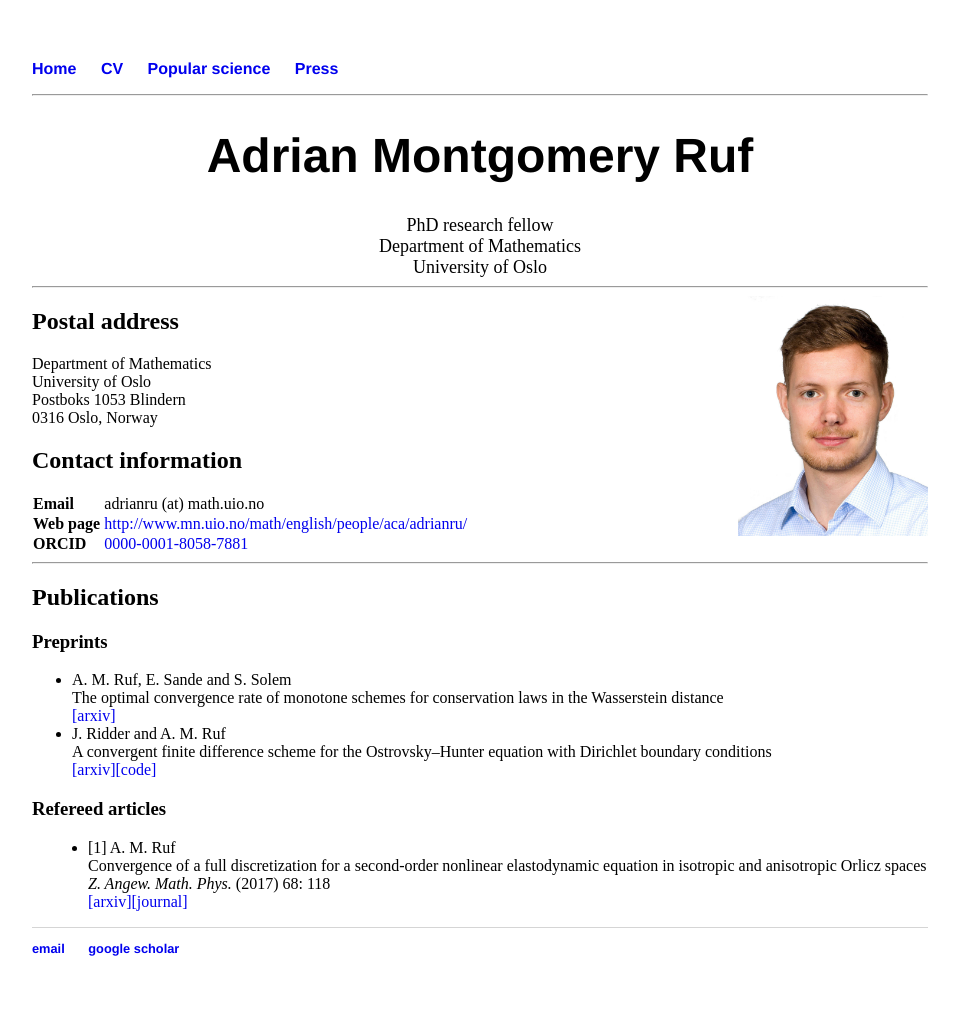
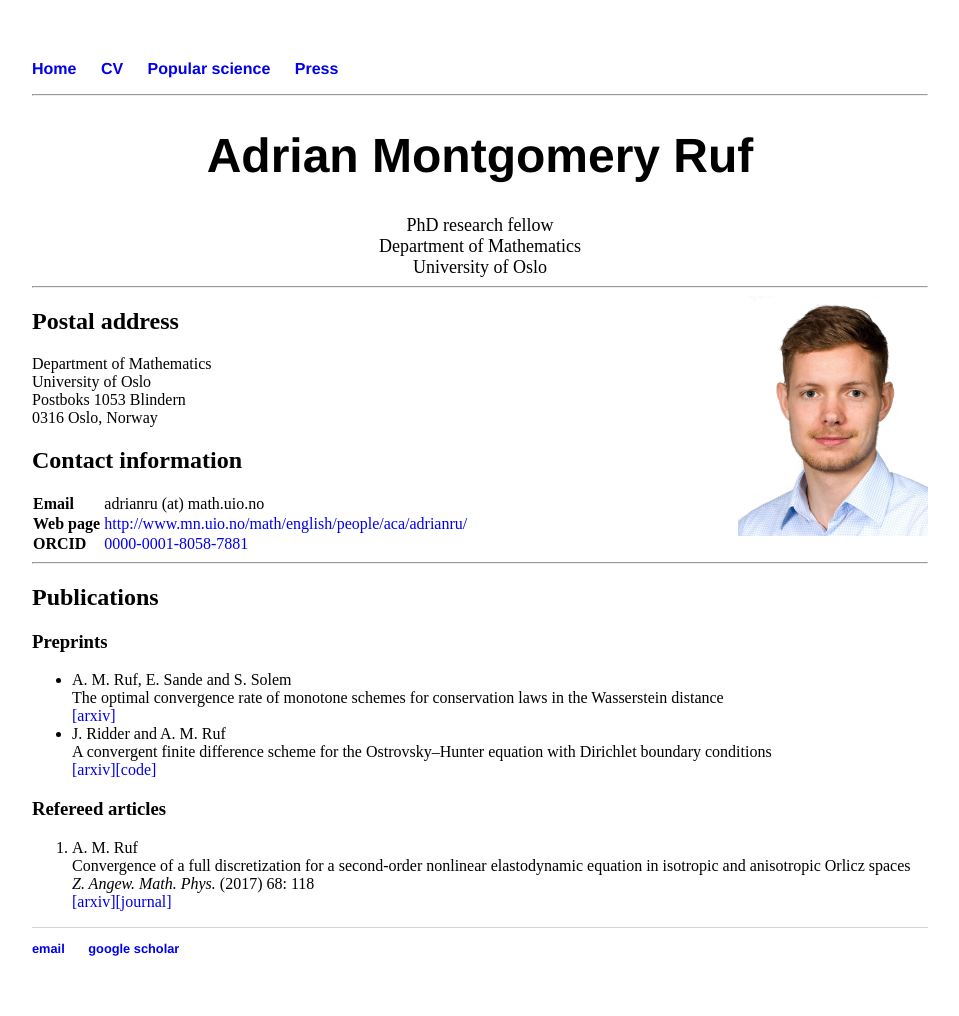
Before and after one commit to adrianmruf/adrianmruf.github.io, a Jekyll site: the page built from index.html, in a window 1280 px wide. Shown: the whole page, without its empty margins (160-1119 px from the left). Built offline with Jekyll 4.4.1, drawn with Linux system fonts in a browser that asks for light colours.

Commit message:
Update main.css

```diff
--- a/css/main.css
+++ b/css/main.css
@@ -41,15 +41,6 @@ ul.posts li {
     list-style: none;
 }
 
-ol {
-  counter-reset: list;
+ol li {
+  list-style-position: outside;
 }
-
-ol > li {
-  list-style: outside;
-  margin-left: 1em;
-}
-ol > li:before {
-  content: "[" counter(list) "] ";
-  counter-increment: list;
-}
```
